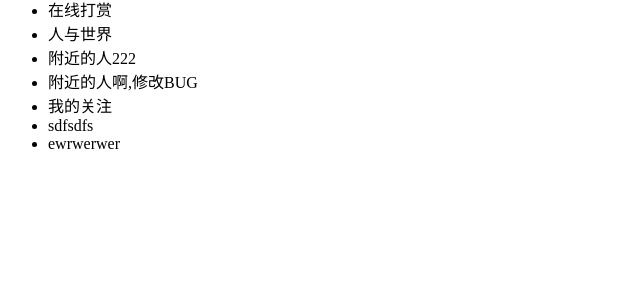
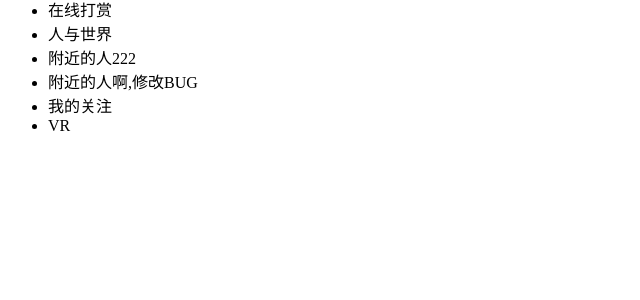
Before and after one commit to linsenquan/ajaxtest, a Django app: template templates/indexgit.html in a window 1280 px wide. Shown: the part 219-519 px from the top of the page, without its empty margins (0-640 px from the left). Run offline with Django 3.2, Linux system fonts and the light colour scheme; the template is opened without the code that fills it, so the values that code supplies are empty.

Commit message:
新增VR技术

```diff
--- a/templates/indexgit.html
+++ b/templates/indexgit.html
@@ -17,8 +17,7 @@
     <li>附近的人222</li>
     <li>附近的人啊,修改BUG</li>
     <li>我的关注</li>
-    <li>sdfsdfs</li>
-    <li>ewrwerwer</li>
+    <li>VR</li>
 </ul>
 </body>
 </html>
```
